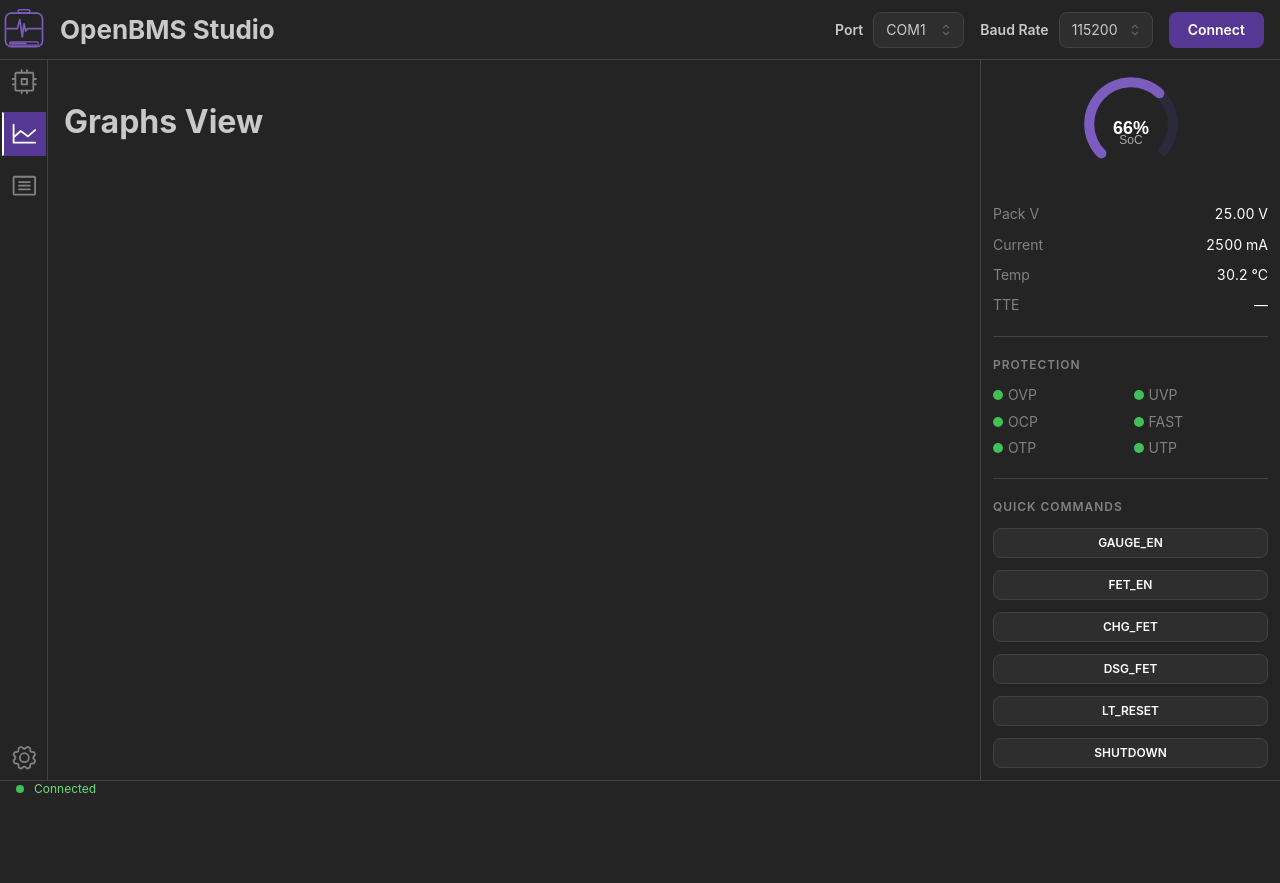
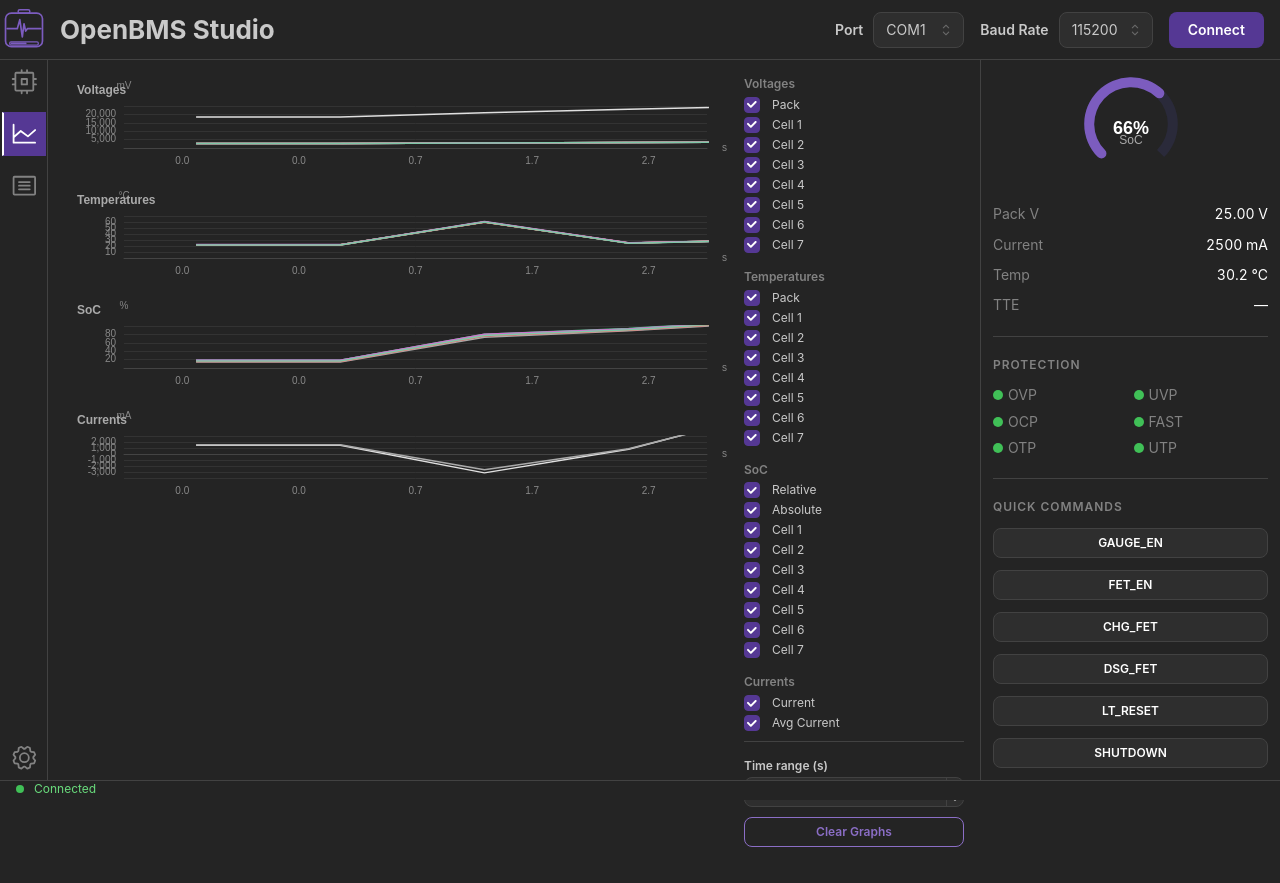
Before and after one commit to open-batt/openbms-studio, a React (Vite) app: page / in a window 1280 px wide. Both pictures are taken after a click on the button 23 px from the left and 134 px from the top of the page. Before the commit the page ends 800 px from the top, so only its background shows below. Built offline with nearby package versions, Linux system fonts and the light colour scheme.

Commit message:
feat: implement GraphsView with live time-series charts

```diff
--- a/src/components/views/GraphsView/index.tsx
+++ b/src/components/views/GraphsView/index.tsx
@@ -1,3 +1,41 @@
+import { Box, Flex, Stack } from "@mantine/core";
+import { useState } from "react";
+import { useBmsHistory } from "@/hooks/useBmsHistory";
+import { ChartPanel } from "./ChartPanel";
+import { SeriesSidebar } from "./SeriesSidebar";
+import { CHART_GROUPS, defaultVisibilityMap } from "./series-config";
+
 export function GraphsView() {
-    return <h1>Graphs View</h1>;
+    const [windowSec, setWindowSec] = useState(60);
+    const [visibility, setVisibility] =
+        useState<Record<string, boolean>>(defaultVisibilityMap);
+    const { history, clear } = useBmsHistory(windowSec * 1000);
+
+    function handleVisibilityChange(id: string, visible: boolean) {
+        setVisibility((prev) => ({ ...prev, [id]: visible }));
+    }
+
+    return (
+        <Flex h="100%" gap="md">
+            <Stack flex={1} gap="xs" style={{ minWidth: 0 }} h="100%">
+                {CHART_GROUPS.map((group) => (
+                    <Box key={group.title} style={{ flex: 1, minHeight: 0 }}>
+                        <ChartPanel
+                            group={group}
+                            history={history}
+                            visibilityMap={visibility}
+                        />
+                    </Box>
+                ))}
+            </Stack>
+            <SeriesSidebar
+                groups={CHART_GROUPS}
+                visibilityMap={visibility}
+                onVisibilityChange={handleVisibilityChange}
+                windowSec={windowSec}
+                onWindowSecChange={setWindowSec}
+                onClear={clear}
+            />
+        </Flex>
+    );
 }
```
